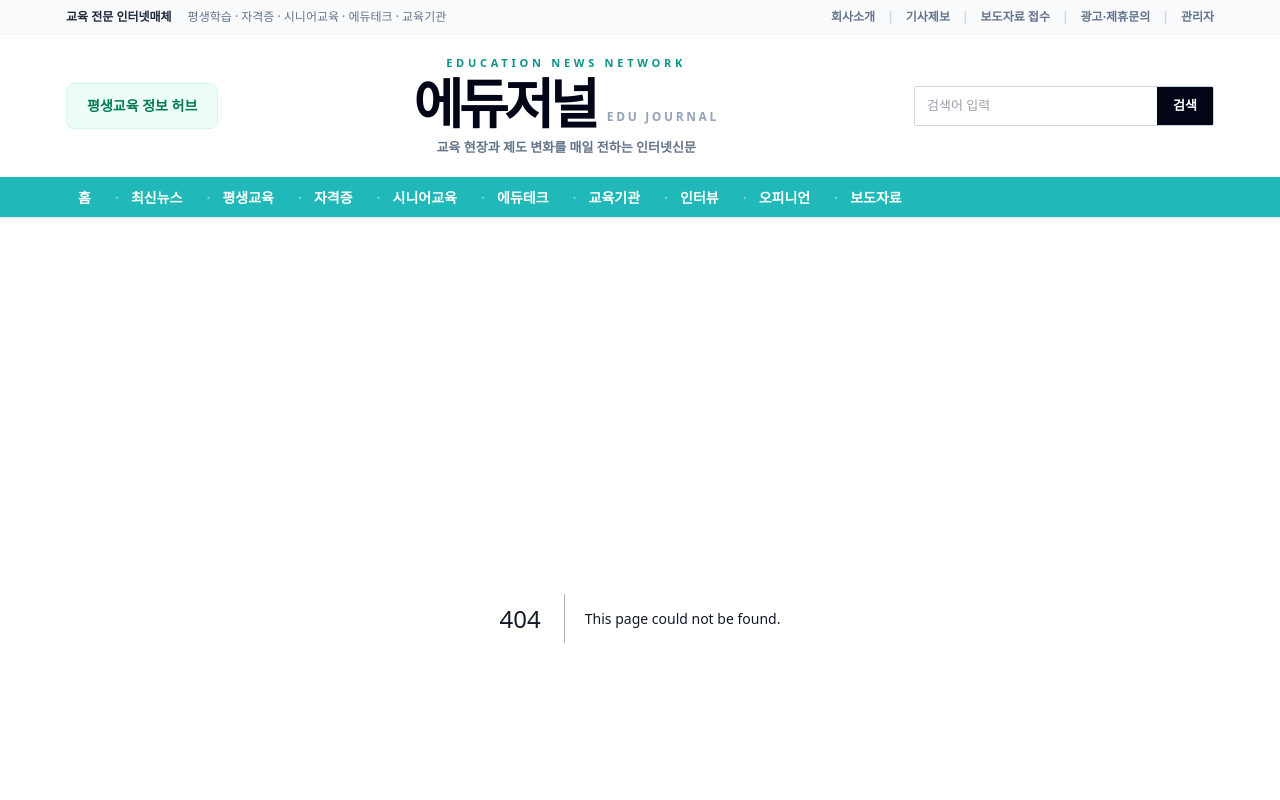
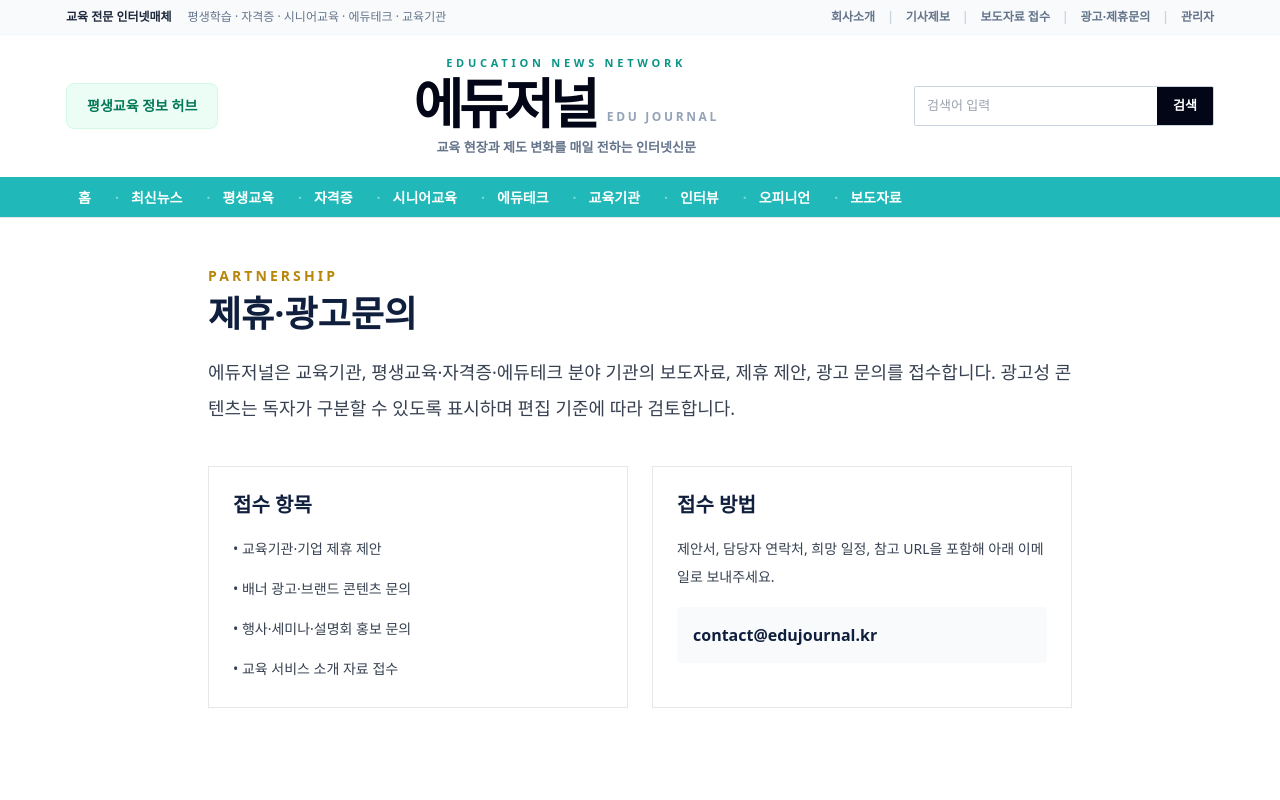
Before and after one commit to apark12321-ux/vision-media-mediaoffice, a Next.js app: page /partnership in a window 1280 px wide. Before the commit this address had no page. Shown: the top 800 px of the page. Built offline with nearby package versions, Linux system fonts and the light colour scheme.

Commit message:
Add partnership and advertising inquiry page

```diff
--- /dev/null
+++ b/app/partnership/page.tsx
@@ -0,0 +1,28 @@
+export const metadata = { title: '제휴·광고문의' };
+
+export default function PartnershipPage() {
+  return (
+    <main className="mx-auto max-w-4xl px-4 py-12">
+      <p className="text-sm font-black tracking-[0.22em] text-brand-gold">PARTNERSHIP</p>
+      <h1 className="mt-2 text-4xl font-black text-brand-navy">제휴·광고문의</h1>
+      <p className="mt-5 text-lg leading-9 text-gray-700">에듀저널은 교육기관, 평생교육·자격증·에듀테크 분야 기관의 보도자료, 제휴 제안, 광고 문의를 접수합니다. 광고성 콘텐츠는 독자가 구분할 수 있도록 표시하며 편집 기준에 따라 검토합니다.</p>
+
+      <section className="mt-10 grid gap-6 md:grid-cols-2">
+        <div className="border bg-white p-6">
+          <h2 className="text-xl font-black text-brand-navy">접수 항목</h2>
+          <ul className="mt-4 space-y-3 text-sm leading-7 text-gray-700">
+            <li>• 교육기관·기업 제휴 제안</li>
+            <li>• 배너 광고·브랜드 콘텐츠 문의</li>
+            <li>• 행사·세미나·설명회 홍보 문의</li>
+            <li>• 교육 서비스 소개 자료 접수</li>
+          </ul>
+        </div>
+        <div className="border bg-white p-6">
+          <h2 className="text-xl font-black text-brand-navy">접수 방법</h2>
+          <p className="mt-4 text-sm leading-7 text-gray-700">제안서, 담당자 연락처, 희망 일정, 참고 URL을 포함해 아래 이메일로 보내주세요.</p>
+          <p className="mt-4 rounded bg-gray-50 p-4 font-black text-brand-navy">contact@edujournal.kr</p>
+        </div>
+      </section>
+    </main>
+  );
+}
```
